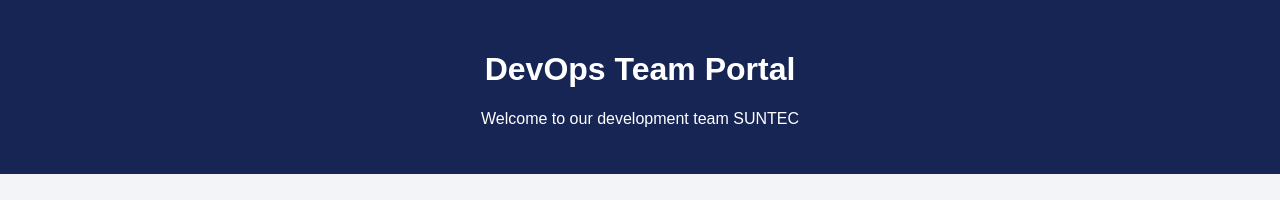
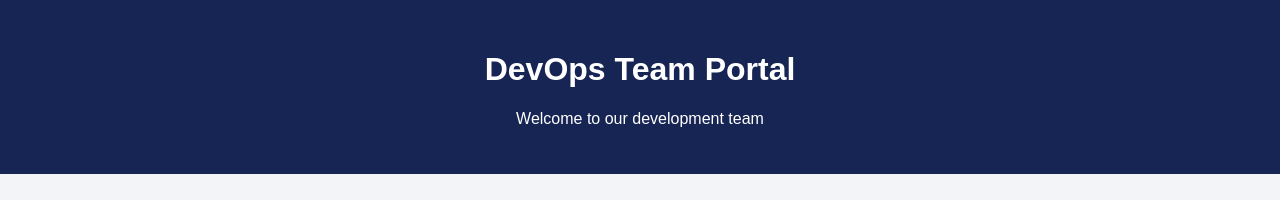
Before and after one commit to utkal2023/git-interactive-workshop, a plain HTML site: page index.html in a window 1280 px wide. Shown: the top 200 px of the page. Drawn offline with Linux system fonts and the light colour scheme.

Commit message:
Revert "addeded suntec Done"
This reverts commit 20f423d020a8336be82d8df8c9f22cf4496a990b.

```diff
--- a/index.html
+++ b/index.html
@@ -9,7 +9,7 @@
 <body>
     <header>
         <h1>DevOps Team Portal</h1>
-        <p>Welcome to our development team SUNTEC</p>
+        <p>Welcome to our development team</p>
     </header>
 
     <main>
```
